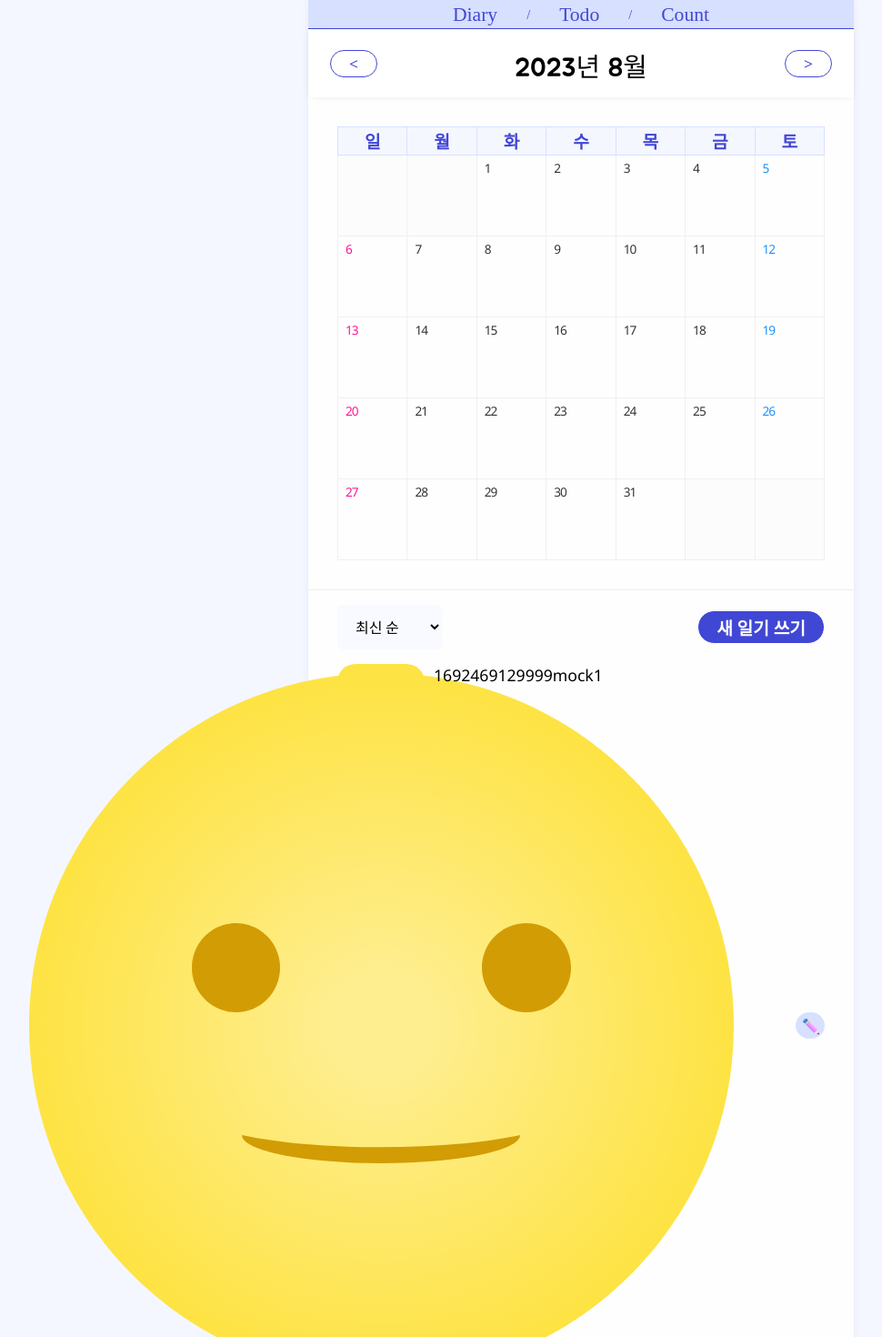
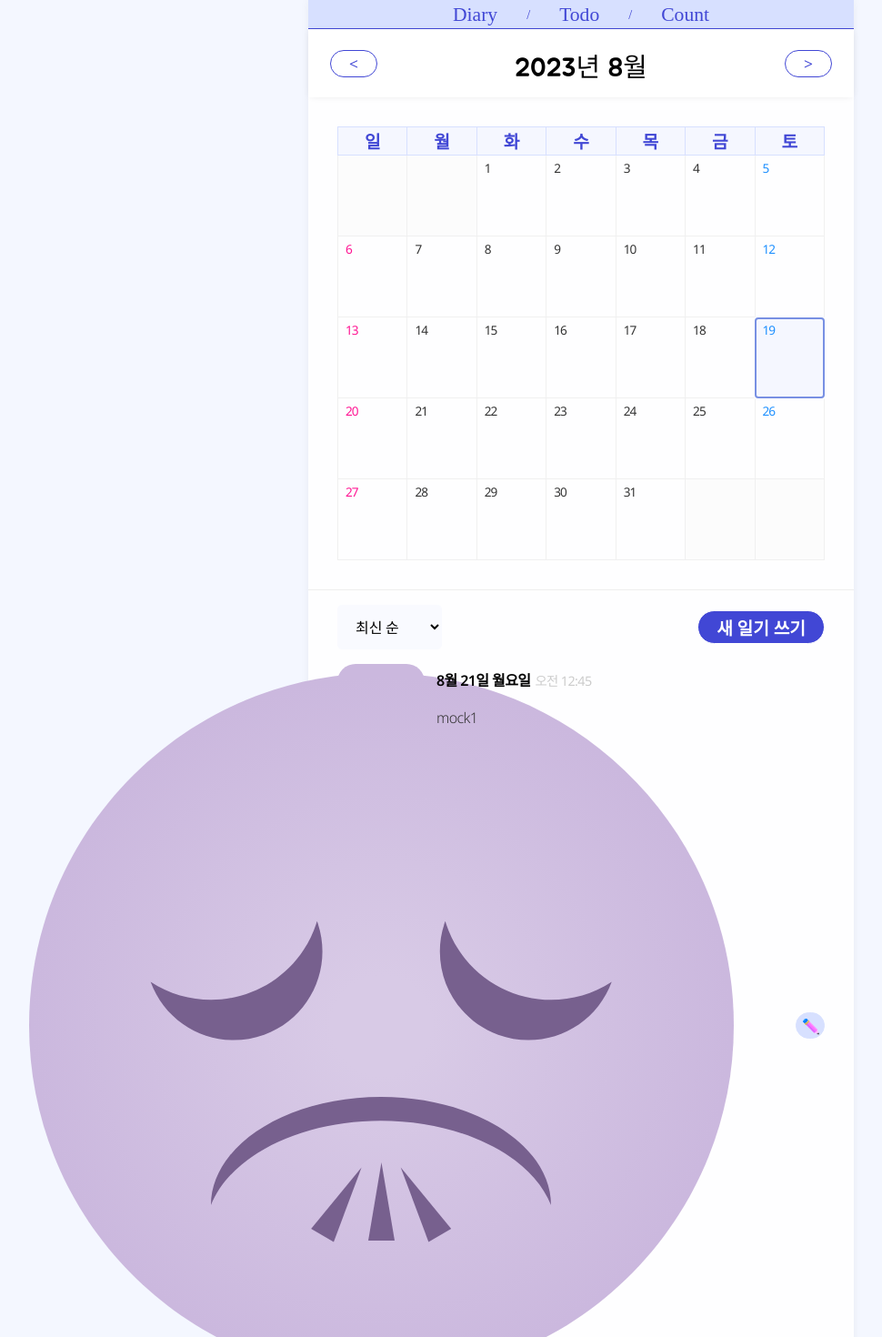
Before and after one commit to yumalg12/YURINOTE, a React (Create React App) app: page / in a window 1280 px wide. Shown: the top 1470 px of the page at 91% size, without its empty margins (1-971 px from the left). Built offline with nearby package versions, Linux system fonts and the light colour scheme; a web font is replaced by a local one.

Commit message:
Home 페이지 구현 1차 완료

```diff
--- a/src/App.js
+++ b/src/App.js
@@ -30,21 +30,21 @@ function reducer(state, action) {
 const mockData = [
   {
     id: "mock1",
-    date: new Date().getTime() - 1,
+    date: new Date(2023,7,21,0,45).getTime(),
     content: "mock1",
+    emotionId: 7,
+  },
+  {
+    id: "mock2",
+    date: new Date(2023,8,3,11,16).getTime(),
+    content: "mock2",
     emotionId: 1,
   },
   {
-    id: "mock2",
-    date: new Date().getTime() - 2,
-    content: "mock2",
-    emotionId: 3,
-  },
-  {
     id: "mock3",
-    date: new Date().getTime() - 3,
+    date: new Date().getTime(),
     content: "mock3",
-    emotionId: 5,
+    emotionId: 4,
   },
 ]
 
--- a/src/component/Diary/Calendar.css
+++ b/src/component/Diary/Calendar.css
@@ -28,6 +28,16 @@ div.Calendar {
     letter-spacing: -1px;
 }
 
+.Calendar table td:hover{
+    background-color: var(--light-color-13);
+}
+
+.Calendar table td.today{
+    background-color: var(--light-color-25);
+    outline-color: var(--middle-color);
+    outline-style: auto;
+}
+
 .Calendar table td:first-child{
     color: deeppink;
 }
--- a/src/component/Diary/Calendar.js
+++ b/src/component/Diary/Calendar.js
@@ -1,7 +1,8 @@
+import React, { useState, useEffect } from 'react';
 import "./Calendar.css";
 
-const generateCalendar = (year, month) => {
-    const today = new Date(year, month - 1);
+const generateCalendar = (year, month, emotionId) => {
+    const inputDate = new Date(year, month - 1);
     const startDate = new Date(year, month - 1, 1);
 
     let calendar = [];
@@ -9,14 +10,18 @@ const generateCalendar = (year, month) => {
 
     // 첫 주가 7일이 아닌 경우 빈 셀 채우기
     for (let i=0; i<startDate.getDay(); i++) {
-        weekArr.push(<td key={`empty-${i}`}/>);
+        weekArr.push({ day: null });
     }
 
-    while (startDate.getMonth() === today.getMonth()) {
-      weekArr.push(<td key={startDate.toString()}>{startDate.getDate()}</td>);
+    while (startDate.getMonth() === inputDate.getMonth()) {
+        weekArr.push({
+            day: startDate.getDate(),
+            emotionId: emotionId,
+        });
 
-      if (startDate.getDay() === 6) { //6=토요일이 되면 다음 주차 시작
-        calendar.push(<tr key={startDate.toString()}>{weekArr}</tr>);
+        if (startDate.getDay() === 6) { //토요일(=6) 이 되면 다음 주차 시작
+            calendar.push(weekArr);
+            // console.log(weekArr);
             weekArr = [];
         }
 
@@ -26,18 +31,25 @@ const generateCalendar = (year, month) => {
     // 마지막 주가 7일이 아닌 경우 빈 셀 채우기
     if (weekArr.length > 0){
         for(let i=weekArr.length; i<7; i++){
-             weekArr.push(<td key={`empty-${i}`}/>);
+            weekArr.push({ day: null });
         }
-         calendar.push(<tr key={startDate.toString()}>{weekArr}</tr>);
+        calendar.push(weekArr);
     }
 
     return calendar;
 }
 
+
 const Calendar = ({ year, month }) => {
+    const [calendarData, setCalendarData] = useState([]);
+    const [today, setToday] = useState(new Date().toDateString());
+
+    useEffect(() => {
+      setCalendarData(generateCalendar(year, month));
+    }, [year, month]);
 
     return (
-       <div className="Calendar">
+        <div id="Calendar" className="Calendar">
             <table>
                 <thead>
                     <tr>
@@ -46,7 +58,15 @@ const Calendar = ({ year, month }) => {
                 </thead>
 
              <tbody>
-                {generateCalendar(year, month)}
+                 {calendarData.map((week, i) => (
+                   <tr key={i}>
+                     {week.map((theDay, j) =>
+                       theDay.day
+                       ?(<td key={j} className={new Date(year, month - 1, theDay.day).toDateString() === today ? 'today' : ''}>{theDay.day}</td>)
+                       :(<td key={j}></td>)
+                     )}
+                   </tr>
+                 ))}
              </tbody>
             </table>
 
--- a/src/component/Diary/DiaryItem.css
+++ b/src/component/Diary/DiaryItem.css
@@ -13,7 +13,7 @@
 }
 
 .DiaryItem button>span{
-    filter: hue-rotate(calc(var(--heart-marker-hue) - 40deg));
+    filter: hue-rotate(calc(var(--heart-marker-hue) - 40deg)) brightness(0.90) saturate(2);
 }
 
 .DiaryItem .img_section {
@@ -24,11 +24,35 @@
     padding: 10px;
 }
 
+.DiaryItem .info_section *{
+    cursor: pointer;
+}
+
 .DiaryItem .info_section {
     text-align: left;
-    cursor: pointer;
     font-family: 'Noto Sans';
-    font-size: 1.1rem;
+    font-size: 1rem;
+    letter-spacing: -0.6px;
+    padding: 5px 0px 5px 3px;
+    display: flex;
+    gap: 3px;
+    flex-direction: column;
+}
+
+.DiaryItem .info_section label{
+    font-weight: 600;
+}
+
+.DiaryItem .info_section label span{
+    color: #ccc;
+    font-size: 0.9rem;
+    margin-left: 5px;
+    font-weight: 400;
+}
+
+.DiaryItem .info_section p{
+    font-weight: 300;
+    color: #333;
 }
 
 .DiaryItem .button_section {
--- a/src/component/Diary/DiaryItem.js
+++ b/src/component/Diary/DiaryItem.js
@@ -9,16 +9,28 @@ const DiaryItem = ({ id, emotionId, content, date }) => {
     const goDetail = () => {
         navigate(`/diary/${id}`);
     };
-
-
+    const goEdit = () => {
+        navigate(`/edit/${id}`);
+    }
+    const getFormattedDateKorean = (date) => {
+        const dateObj = new Date(date);
+        const dayArr = ['일','월','화','수','목','금','토'];
+        return `${dateObj.getMonth()+1}월 ${dateObj.getDate()}일 ${dayArr[dateObj.getDay()]}요일`;
+    }
 
     return (
     <div className="DiaryItem">
         <div className={["img_section", `EmotionItem_on_${emotionId}`].join(' ')}>
             <img alt={`emotion${emotionId}`} src={getEmotionImgById(emotionId)}/>
         </div>
-        <div className="info_section" onClick={goDetail}>{date}{content}</div>
-        <div className="button_section"><Button addSpan={true} value={"✏️"}/></div>
+        <div className="info_section" onClick={goDetail}>
+            <label>{getFormattedDateKorean(date)}
+            <span>{new Date(date).toLocaleTimeString("ko-KR",{ hour: "2-digit", minute: "2-digit" })}</span></label>
+            <p>{content}</p>
+        </div>
+        <div className="button_section">
+            <Button onClick={goEdit} addSpan={true} value={"✏️"}/>
+        </div>
     </div>);
 };
 
--- a/src/component/Diary/DiaryList.js
+++ b/src/component/Diary/DiaryList.js
@@ -41,7 +41,9 @@ const DiaryList = ({ data }) => {
     <div className="DiaryList">
         <div className="menu_wrapper">
             <div className="left_col">
-                <select value={sortType} onChange={onChangeSortType}>{sortOptions.map((e, i)=><option key={i} value={e.value}>{e.name}</option>)}</select>
+                <select value={sortType} onChange={onChangeSortType}>
+                    {sortOptions.map((e, i) => <option key={i} value={e.value}>{e.name}</option>)}
+                </select>
             </div>
             <div className="right_col">
                 <Button
--- a/src/index.css
+++ b/src/index.css
@@ -1,8 +1,9 @@
 @import url('https://fonts.googleapis.com/css2?family=Noto+Sans+KR:wght@100;300;400;500;700;900&family=Noto+Sans:ital,wght@0,100;0,200;0,300;0,400;0,500;0,600;0,700;0,800;0,900;1,100;1,200;1,300;1,400;1,500;1,600;1,700;1,800;1,900&family=Noto+Serif+KR:wght@200;300;400;500;600;700;900&family=Single+Day&family=Jua&display=swap');
 
 :root {
+  --moredeep-color: #222565;
   --deep-color: #4147D5;
-  --moredeep-color: #222565;
+  --middle-color: #7890e3;
   --light-color: rgb(215, 224, 255); /* #D7E0FF */
   --light-color-62: rgba(215, 224, 255, 0.62);
   --light-color-25: rgba(215, 224, 255, 0.25);
--- a/src/pages/Edit.js
+++ b/src/pages/Edit.js
@@ -1,5 +1,8 @@
+import { useParams } from "react-router-dom";
+
 const Edit = () => {
-    return <div>Edit입니다.</div>;
+    const {id} = useParams();
+    return <div>{id} Edit입니다.</div>;
 };
 
 export default Edit;
--- a/src/pages/Home.js
+++ b/src/pages/Home.js
@@ -9,15 +9,15 @@ import DiaryList from "../component/Diary/DiaryList";
 import logo from "../img/heart.svg"
 
 const Home = () => {
-    const [searchParams, setSearchParams] = useSearchParams();
-    console.log(searchParams.get("sort"));
-
     //월 변경
     const [pivotDate, setPivotDate] = useState(new Date());
-    const headerTitle = `${pivotDate.getFullYear()}년 ${pivotDate.getMonth() + 1}월`;
+    let pivotYear = pivotDate.getFullYear();
+    let pivotMonth = pivotDate.getMonth() + 1;
+    let today = new Date();
+
+    const headerTitle = `${pivotYear}년 ${pivotMonth}월`;
 
     const onIncreaseMonth = () => {
-        let today = new Date();
         if (pivotDate.getFullYear() === today.getFullYear() && pivotDate.getMonth() === today.getMonth()){
             alert("마지막 페이지입니다.");
         } else {
@@ -52,8 +52,8 @@ const Home = () => {
         />
 
         <Calendar
-            year = {pivotDate.getFullYear()}
-            month = {pivotDate.getMonth() + 1}
+            year = {pivotYear}
+            month = {pivotMonth}
         />
 
         <DiaryList
```
Also changed, not shown: 1 other file (tests, documents, lock files or other folders). Lines whose indentation alone changed are shown as unchanged.
